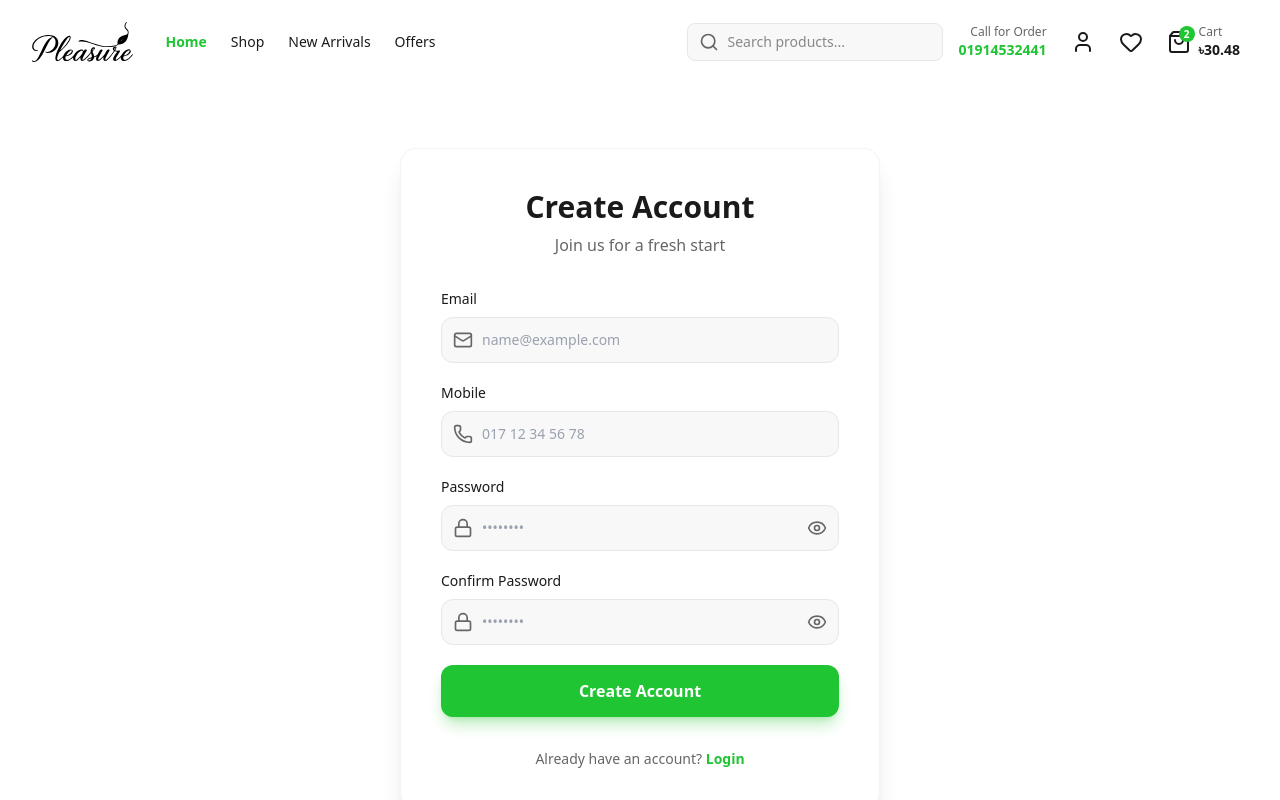
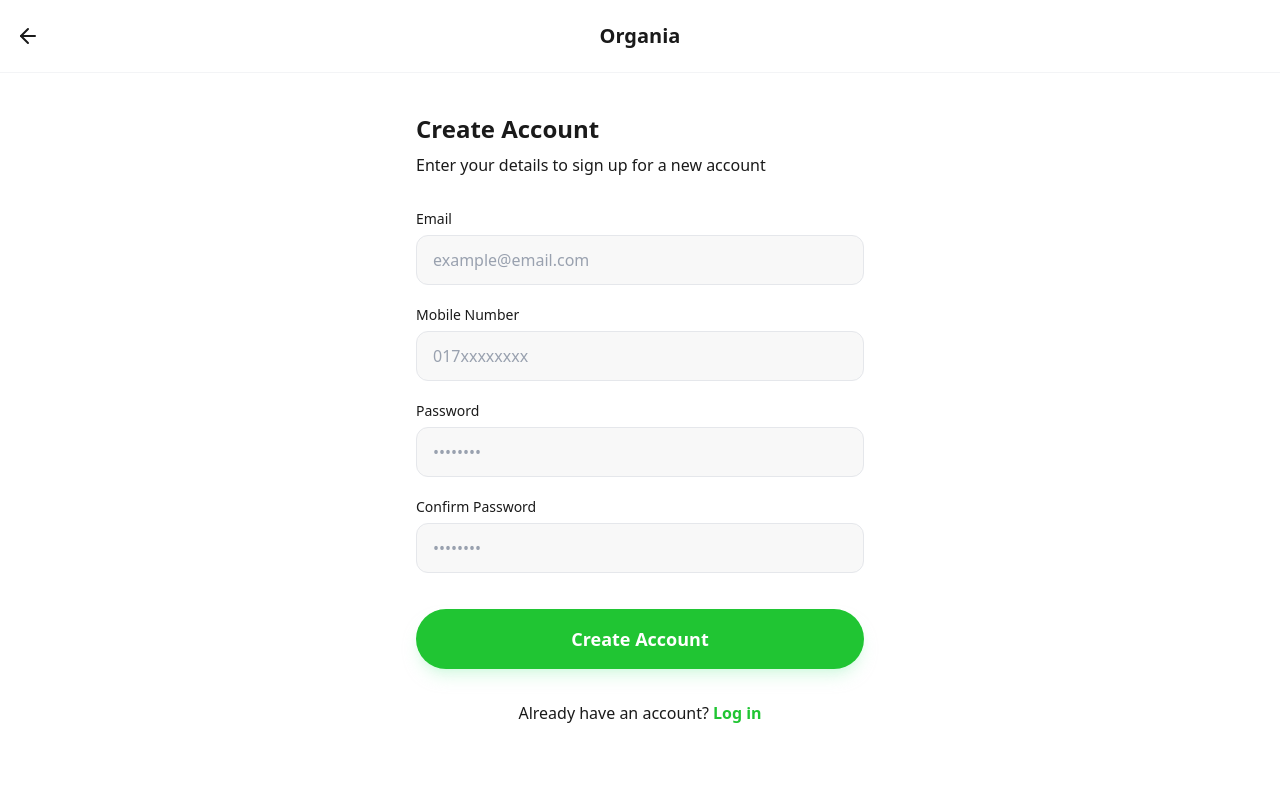
Before and after one commit to techpleasuretea-png/pleasure-ecommerce, a Next.js app: page /signup in a window 1280 px wide. Shown: the top 800 px of the page. Built offline with nearby package versions, Linux system fonts and the light colour scheme.

Commit message:
feat: add initial signup page UI with form fields and navigation.

```diff
--- a/src/app/signup/page.tsx
+++ b/src/app/signup/page.tsx
@@ -1,118 +1,108 @@
 "use client";
 
-import { Header } from "@/components/ui/Header";
-import { Footer } from "@/components/ui/Footer";
-import { Mail, Lock, Phone, Eye, EyeOff } from "lucide-react";
+import { ArrowLeft } from "lucide-react";
 import Link from "next/link";
 import { useState } from "react";
+import { useRouter } from "next/navigation";
 
 export default function SignupPage() {
     const [showPassword, setShowPassword] = useState(false);
     const [showConfirmPassword, setShowConfirmPassword] = useState(false);
+    const router = useRouter();
 
     return (
-        <div className="bg-background-light dark:bg-background-dark min-h-screen flex flex-col font-display">
-            <Header />
+        <div className="bg-background-light dark:bg-background-dark min-h-[max(884px,100dvh)] flex flex-col font-display overflow-hidden">
+            <header className="flex-none bg-white dark:bg-surface-dark px-4 py-4 flex items-center justify-between border-b border-gray-100 dark:border-gray-800 z-20">
+                <button
+                    onClick={() => router.back()}
+                    className="p-2 -ml-2 rounded-full hover:bg-gray-100 dark:hover:bg-gray-800 transition-colors"
+                >
+                    <ArrowLeft className="text-text-light dark:text-text-dark w-6 h-6" />
+                </button>
+                <h1 className="text-xl font-bold text-text-light dark:text-text-dark absolute left-1/2 transform -translate-x-1/2">
+                    Organia
+                </h1>
+                <div className="w-10"></div>
+            </header>
 
-            <main className="flex-grow flex items-center justify-center px-4 md:px-8 py-16">
-                <div className="w-full max-w-[480px]">
-                    <div className="bg-white dark:bg-surface-dark rounded-2xl p-6 md:p-10 shadow-xl border border-gray-100 dark:border-gray-800">
-                        <div className="text-center mb-8">
-                            <h1 className="text-3xl font-bold font-display mb-2 text-text-light dark:text-text-dark">Create Account</h1>
-                            <p className="text-subtext-light dark:text-subtext-dark mt-2">Join us for a fresh start</p>
+            <main className="flex-1 overflow-y-auto no-scrollbar p-6">
+                <div className="max-w-md mx-auto h-full flex flex-col">
+                    <div className="mt-4 mb-8">
+                        <h2 className="text-2xl font-bold text-text-light dark:text-text-dark">Create Account</h2>
+                        <p className="text-text-muted-light dark:text-text-muted-dark mt-2">
+                            Enter your details to sign up for a new account
+                        </p>
                     </div>
 
                     <form className="space-y-5" onSubmit={(e) => e.preventDefault()}>
                         <div>
-                                <label className="block text-sm font-medium mb-2 text-text-light dark:text-text-dark" htmlFor="email">
+                            <label className="block text-sm font-medium text-text-muted-light dark:text-text-muted-dark mb-1.5" htmlFor="email">
                                 Email
                             </label>
-                                <div className="relative">
-                                    <Mail className="absolute left-3 top-1/2 -translate-y-1/2 text-subtext-light dark:text-subtext-dark w-5 h-5" />
                             <input
-                                        className="w-full rounded-xl border border-gray-200 dark:border-gray-700 bg-surface-light dark:bg-black/20 pl-10 pr-4 py-3 text-sm focus:outline-none focus:ring-2 focus:ring-primary focus:border-transparent transition-all placeholder-gray-400 dark:placeholder-gray-600"
+                                className="w-full bg-surface-light dark:bg-surface-dark border border-gray-200 dark:border-gray-700 rounded-xl px-4 py-3 text-text-light dark:text-text-dark focus:ring-2 focus:ring-primary/20 focus:border-primary transition-all placeholder-gray-400"
                                 id="email"
+                                placeholder="example@email.com"
                                 type="email"
-                                        placeholder="name@example.com"
                             />
-                                </div>
                         </div>
 
                         <div>
-                                <label className="block text-sm font-medium mb-2 text-text-light dark:text-text-dark" htmlFor="mobile">
-                                    Mobile
+                            <label className="block text-sm font-medium text-text-muted-light dark:text-text-muted-dark mb-1.5" htmlFor="mobile">
+                                Mobile Number
                             </label>
-                                <div className="relative">
-                                    <Phone className="absolute left-3 top-1/2 -translate-y-1/2 text-subtext-light dark:text-subtext-dark w-5 h-5" />
                             <input
-                                        className="w-full rounded-xl border border-gray-200 dark:border-gray-700 bg-surface-light dark:bg-black/20 pl-10 pr-4 py-3 text-sm focus:outline-none focus:ring-2 focus:ring-primary focus:border-transparent transition-all placeholder-gray-400 dark:placeholder-gray-600"
+                                className="w-full bg-surface-light dark:bg-surface-dark border border-gray-200 dark:border-gray-700 rounded-xl px-4 py-3 text-text-light dark:text-text-dark focus:ring-2 focus:ring-primary/20 focus:border-primary transition-all placeholder-gray-400"
                                 id="mobile"
+                                placeholder="017xxxxxxxx"
                                 type="tel"
-                                        placeholder="017 12 34 56 78"
                             />
-                                </div>
                         </div>
 
                         <div>
-                                <label className="block text-sm font-medium mb-2 text-text-light dark:text-text-dark" htmlFor="password">
+                            <label className="block text-sm font-medium text-text-muted-light dark:text-text-muted-dark mb-1.5" htmlFor="password">
                                 Password
                             </label>
-                                <div className="relative">
-                                    <Lock className="absolute left-3 top-1/2 -translate-y-1/2 text-subtext-light dark:text-subtext-dark w-5 h-5" />
                             <input
-                                        className="w-full rounded-xl border border-gray-200 dark:border-gray-700 bg-surface-light dark:bg-black/20 pl-10 pr-10 py-3 text-sm focus:outline-none focus:ring-2 focus:ring-primary focus:border-transparent transition-all placeholder-gray-400 dark:placeholder-gray-600"
+                                className="w-full bg-surface-light dark:bg-surface-dark border border-gray-200 dark:border-gray-700 rounded-xl px-4 py-3 text-text-light dark:text-text-dark focus:ring-2 focus:ring-primary/20 focus:border-primary transition-all placeholder-gray-400"
                                 id="password"
-                                        type={showPassword ? "text" : "password"}
                                 placeholder="••••••••"
+                                type="password"
                             />
-                                    <button
-                                        type="button"
-                                        onClick={() => setShowPassword(!showPassword)}
-                                        className="absolute right-3 top-1/2 -translate-y-1/2 text-subtext-light dark:text-subtext-dark hover:text-text-light dark:hover:text-text-dark"
-                                    >
-                                        {showPassword ? <EyeOff className="w-5 h-5" /> : <Eye className="w-5 h-5" />}
-                                    </button>
-                                </div>
                         </div>
 
                         <div>
-                                <label className="block text-sm font-medium mb-2 text-text-light dark:text-text-dark" htmlFor="confirm_password">
+                            <label className="block text-sm font-medium text-text-muted-light dark:text-text-muted-dark mb-1.5" htmlFor="confirm-password">
                                 Confirm Password
                             </label>
-                                <div className="relative">
-                                    <Lock className="absolute left-3 top-1/2 -translate-y-1/2 text-subtext-light dark:text-subtext-dark w-5 h-5" />
                             <input
-                                        className="w-full rounded-xl border border-gray-200 dark:border-gray-700 bg-surface-light dark:bg-black/20 pl-10 pr-10 py-3 text-sm focus:outline-none focus:ring-2 focus:ring-primary focus:border-transparent transition-all placeholder-gray-400 dark:placeholder-gray-600"
-                                        id="confirm_password"
-                                        type={showConfirmPassword ? "text" : "password"}
+                                className="w-full bg-surface-light dark:bg-surface-dark border border-gray-200 dark:border-gray-700 rounded-xl px-4 py-3 text-text-light dark:text-text-dark focus:ring-2 focus:ring-primary/20 focus:border-primary transition-all placeholder-gray-400"
+                                id="confirm-password"
                                 placeholder="••••••••"
+                                type="password"
                             />
+                        </div>
+
+                        <div className="pt-4">
                             <button
-                                        type="button"
-                                        onClick={() => setShowConfirmPassword(!showConfirmPassword)}
-                                        className="absolute right-3 top-1/2 -translate-y-1/2 text-subtext-light dark:text-subtext-dark hover:text-text-light dark:hover:text-text-dark"
+                                className="w-full bg-primary hover:bg-primary-dark transition-colors text-white rounded-full py-4 px-6 shadow-lg shadow-green-200/50 dark:shadow-none flex items-center justify-center gap-2 group active:scale-[0.98] transform duration-100"
+                                type="submit"
                             >
-                                        {showConfirmPassword ? <EyeOff className="w-5 h-5" /> : <Eye className="w-5 h-5" />}
+                                <span className="font-bold text-lg">Create Account</span>
                             </button>
                         </div>
-                            </div>
-
-                            <button className="w-full mt-2 bg-primary text-white font-bold py-3.5 rounded-xl hover:bg-green-600 transition-colors shadow-lg shadow-primary/30 flex items-center justify-center gap-2 text-base">
-                                Create Account
-                            </button>
                     </form>
 
-                        <div className="mt-8 text-center text-sm text-subtext-light dark:text-subtext-dark">
-                            Already have an account?{" "}
-                            <Link href="/login" className="text-primary font-bold hover:underline">
-                                Login
+                    <div className="mt-auto py-8 text-center">
+                        <p className="text-text-muted-light dark:text-text-muted-dark">
+                            Already have an account?
+                            <Link href="/login" className="text-primary font-bold hover:text-primary-dark transition-colors ml-1">
+                                Log in
                             </Link>
-                        </div>
+                        </p>
                     </div>
                 </div>
             </main>
-
-            <Footer />
         </div>
     );
 }
```
Lines whose indentation alone changed are shown as unchanged.
